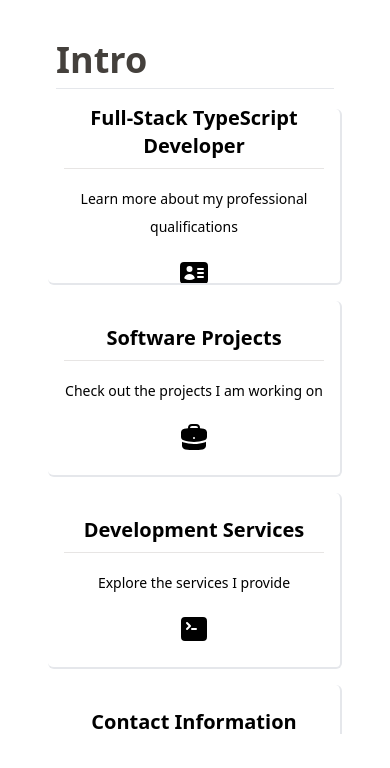
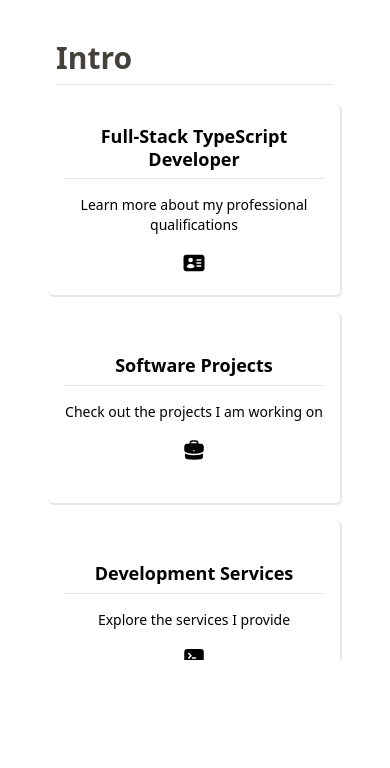
Before and after one commit to onehoax/portfolio, a Nuxt app: page / in a window 390 px wide. Shown: the top 768 px of the page. Built offline with nearby package versions, Linux system fonts and the light colour scheme.

Commit message:
fix: responsive behavior in mobile

```diff
--- a/assets/css/tailwind.css
+++ b/assets/css/tailwind.css
@@ -24,27 +24,27 @@
 }
 
 .home-page-icon {
-  @apply base-icon h-8 sm:h-10;
+  @apply base-icon h-6 sm:h-10;
 }
 
 .main-content-wrapper {
-  @apply absolute p-2 mx-10 mt-3 overflow-y-auto h-3/4 left-0 right-0;
+  @apply absolute p-2 mx-10 mt-3 overflow-y-auto h-2/3 sm:h-3/4 left-0 right-0;
 }
 
 .main-content {
-  @apply text-sm sm:text-lg p-4 leading-7 rounded-md border-r-2 border-b-2 hover:shadow-lg hover:text-stone-700 hover:bg-stone-50 transition ease-out duration-500;
+  @apply text-sm sm:text-lg p-4 sm:leading-7 rounded-md border-r-2 border-b-2 hover:shadow-lg hover:text-stone-700 hover:bg-stone-50 transition ease-out duration-500;
 }
 
 .content-heading {
-  @apply font-bold text-xl sm:text-2xl border-b border-stone-200 pb-2;
+  @apply font-bold leading-tight text-lg sm:text-2xl border-b border-stone-200 pb-2;
 }
 
 .content-subheading {
-  @apply font-semibold text-lg sm:text-xl;
+  @apply font-semibold text-base sm:text-xl;
 }
 
 .content-title {
-  @apply mx-14 mt-10 text-stone-700 text-4xl sm:text-6xl font-semibold truncate border-b  pb-2;
+  @apply mx-14 mt-10 text-stone-700 text-3xl sm:text-6xl font-semibold truncate border-b  pb-2;
 }
 
 .content-icon {
--- a/components/MainCard.vue
+++ b/components/MainCard.vue
@@ -1,7 +1,7 @@
 <template>
   <NuxtLink :to="page">
     <div
-      class="main-content h-44 flex flex-col justify-center text-center overflow-auto lg:w-2/3 lg:mx-auto"
+      class="main-content h-48 sm:h-44 flex flex-col justify-center text-center overflow-auto lg:w-2/3 lg:mx-auto"
       :class="{ 'mt-4': !isFirst }"
     >
       <h2 class="content-heading">{{ title }}</h2>
--- a/components/ProjectCard.vue
+++ b/components/ProjectCard.vue
@@ -1,7 +1,7 @@
 <template>
   <main>
     <div
-      class="main-content font-semibold tracking-wide uppercase h-56 flex flex-col justify-center items-center text-center overflow-auto lg:w-2/3 lg:mx-auto"
+      class="main-content font-semibold tracking-wide sm:uppercase h-64 sm:h-56 flex flex-col justify-center items-center text-center overflow-auto lg:w-2/3 lg:mx-auto"
     >
       <p>{{ project.description }}</p>
       <p class="mt-4">{{ project.stack }}</p>
```
